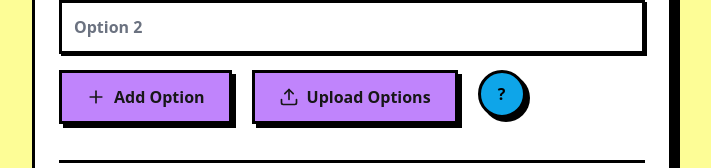
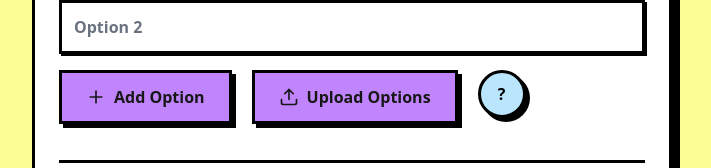
Before and after one commit to truonghoangthuan/nuxt-voting-app, a Nuxt app: page / in a window 1280 px wide. Shown: the part 394-562 px from the top of the page, without its empty margins (288-999 px from the left). Built offline with nearby package versions, Linux system fonts and the light colour scheme.

Commit message:
style: adjust styling

```diff
--- a/pages/index.vue
+++ b/pages/index.vue
@@ -101,7 +101,7 @@ const handleCreate = async () => {
             </NeoButton>
             <NeoFileUpload @upload="handleFileUpload" />
             <button
-              class="flex items-center justify-center w-12 h-12 rounded-full border-3 border-neo-black bg-neo-accent text-neo-black hover:bg-sky-400 font-bold shadow-neo active:shadow-none active:translate-x-[2px] active:translate-y-[2px] transition-all"
+              class="flex items-center justify-center w-12 h-12 rounded-full border-3 border-neo-black bg-sky-200 text-neo-black hover:bg-sky-400 font-bold shadow-neo active:shadow-none active:translate-x-[2px] active:translate-y-[2px] transition-all"
               @click="showHelp = true"
               title="Upload Help"
             >
```
